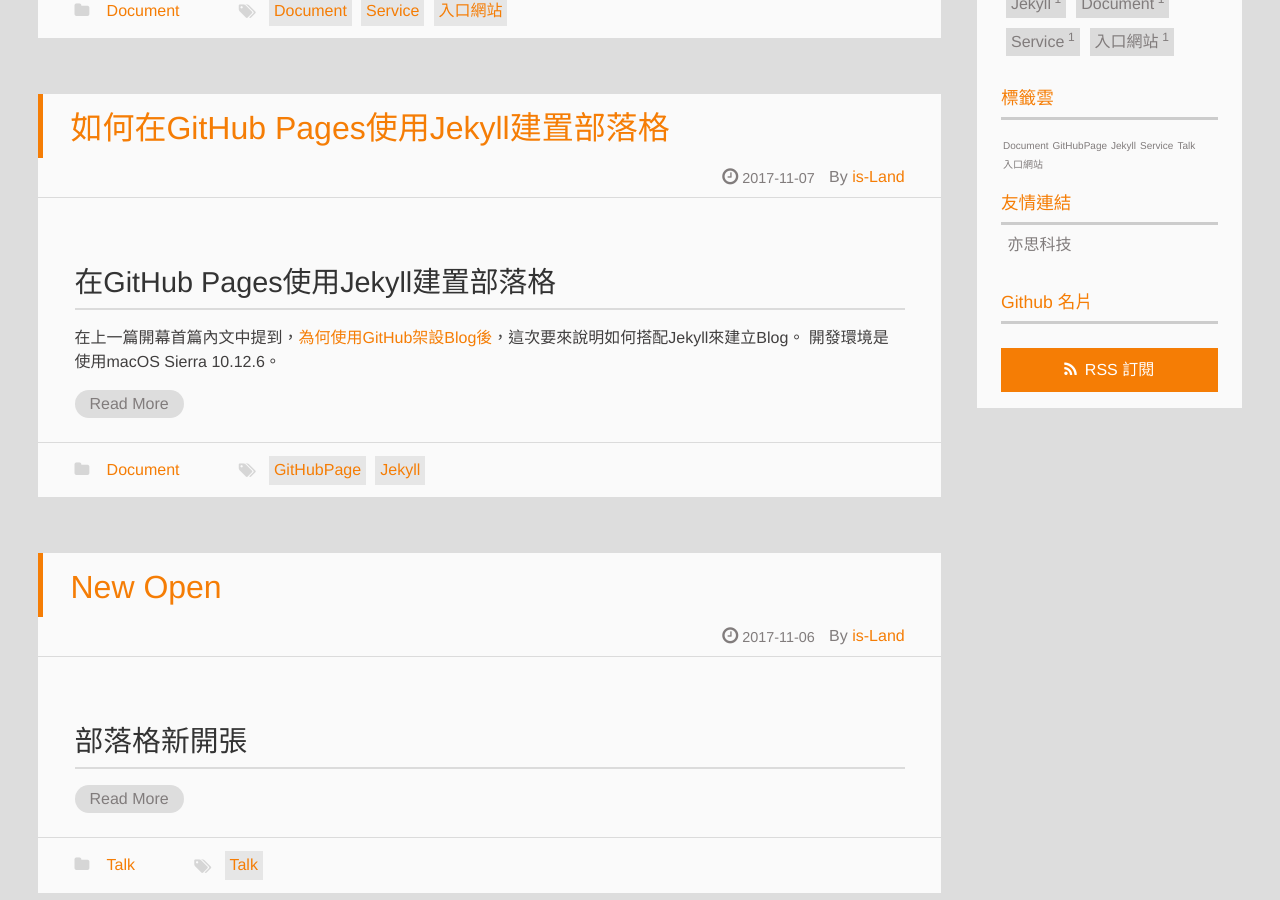
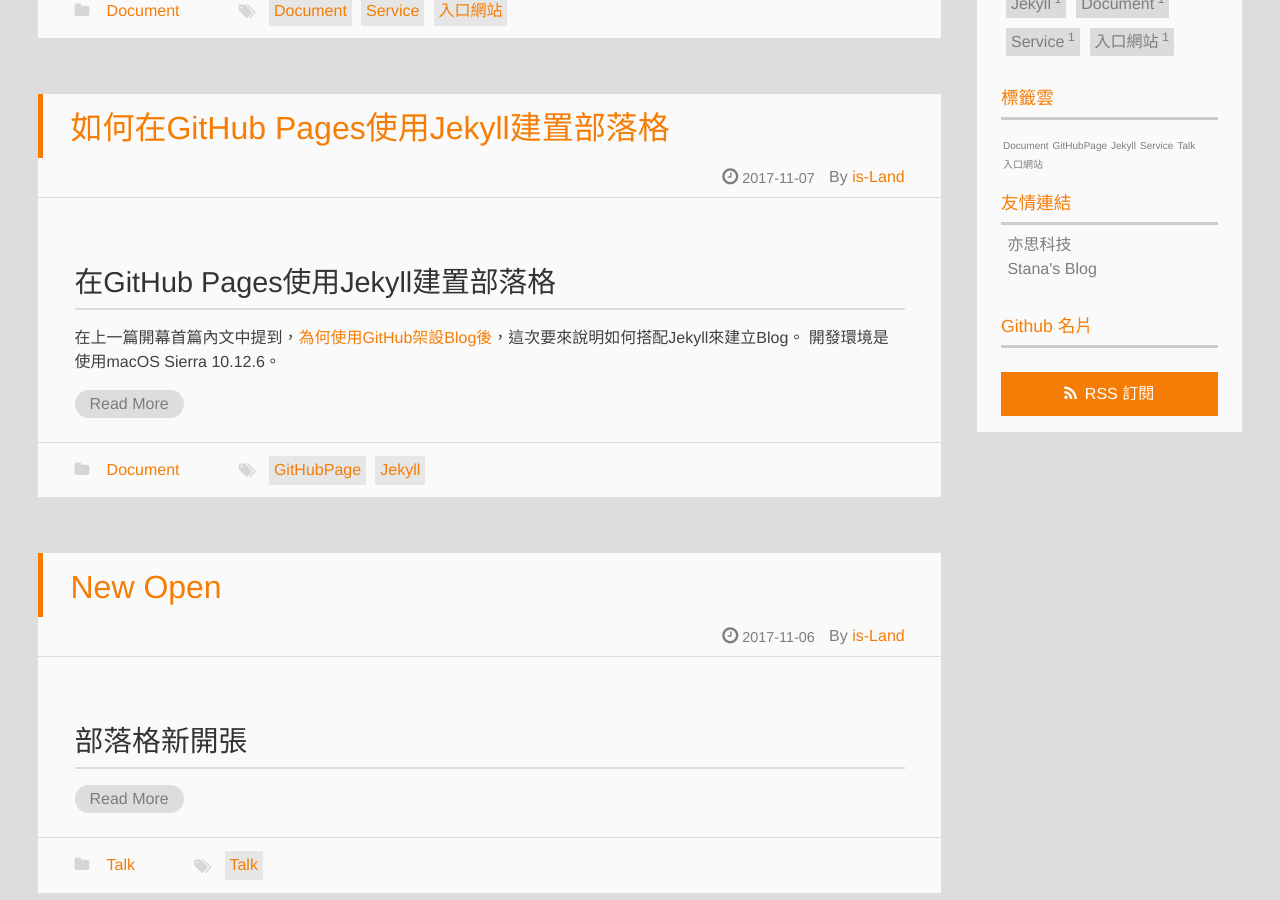
Before and after one commit to is-land/is-land.github.io, a Jekyll site: the page built from index.html, in a window 1280 px wide and 900 px high, scrolled down 492 px. Built offline with Jekyll 4.4.1, drawn with Linux system fonts in a browser that asks for light colours; a script that is not in the unit is left out; the list of posts is cut into pages by our own code.

```diff
--- a/_config.yml
+++ b/_config.yml
@@ -111,6 +111,7 @@
 #### Links
 links:
   亦思科技: https://www.is-land.com.tw/
+  Stana's Blog: https://mathsigit.github.io/blog_page/
 
 #### Comment
 duoshuo_shortname:    ## e.g. wuchong      your duoshuo short name.       website: http://duoshuo.com
```
